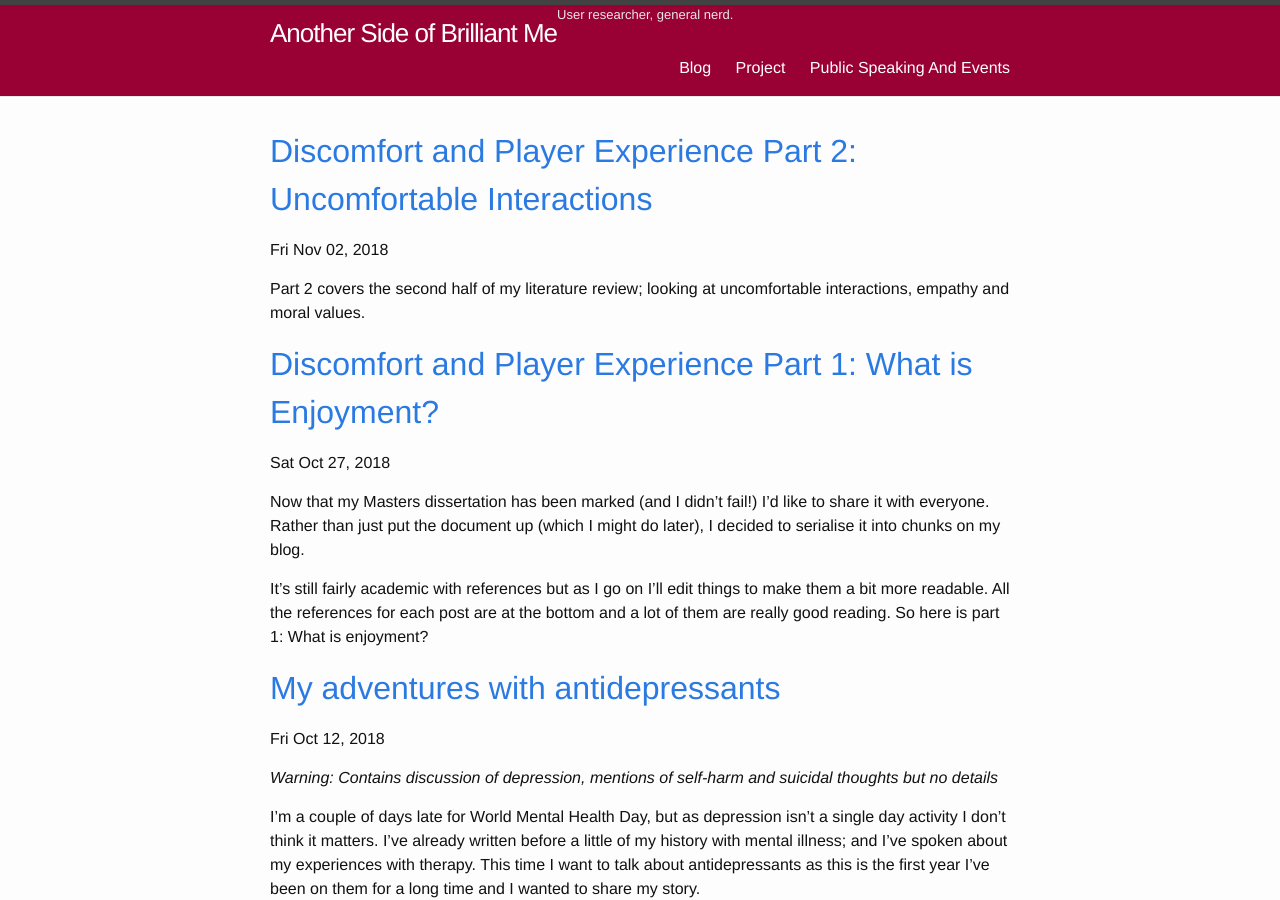
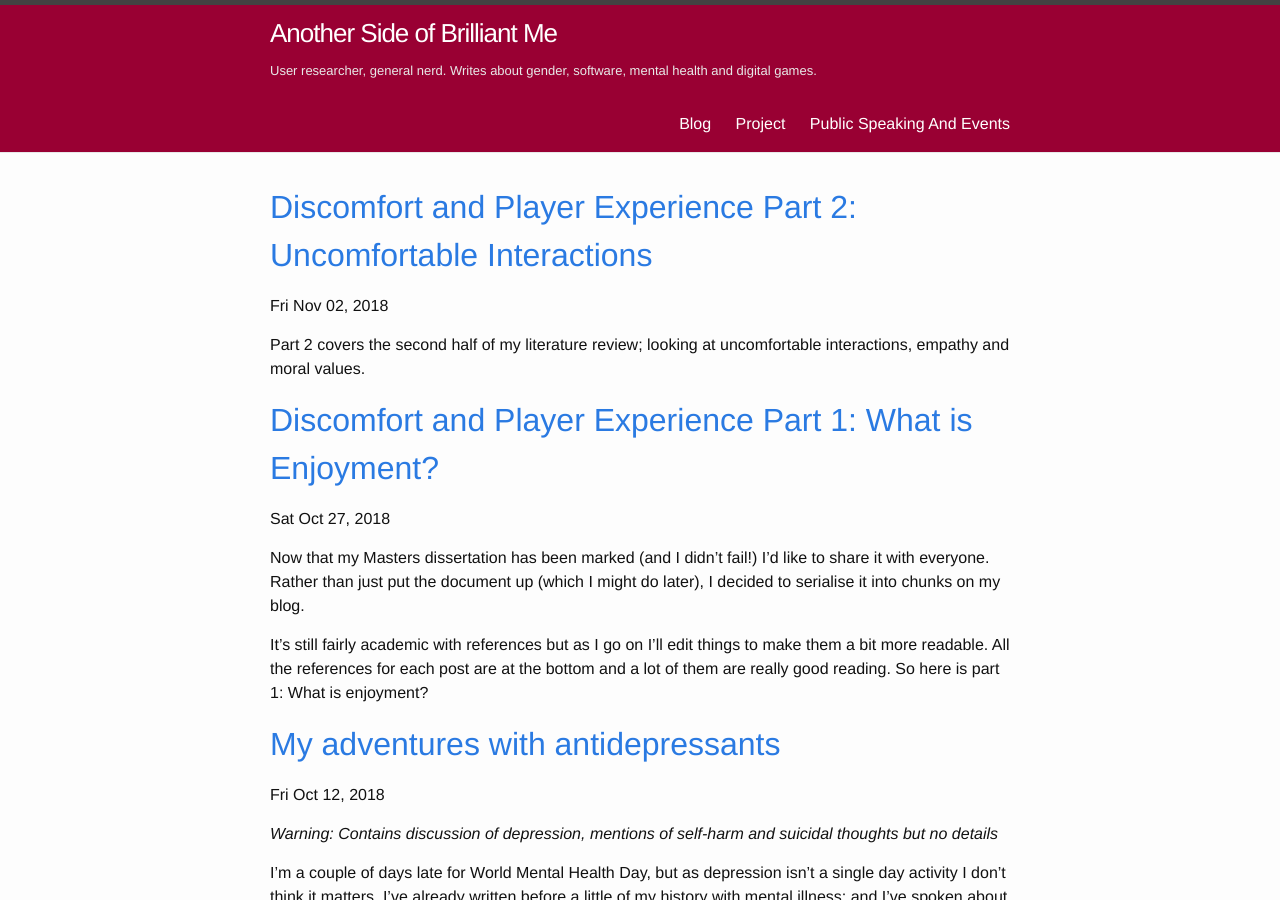
Before and after one commit to kitation/kitation.github.io, a Jekyll site: the page built from index.html, in a window 1280 px wide and 900 px high. Built offline with Jekyll 4.4.1, drawn with Linux system fonts in a browser that asks for light colours; the list of posts is cut into pages by our own code.

Commit message:
Change subtitle

```diff
--- a/_config.yml
+++ b/_config.yml
@@ -1,6 +1,6 @@
 # Site settings
 title: Another Side of Brilliant Me
-subtitle: "User researcher, general nerd."
+subtitle: "User researcher, general nerd. Writes about gender, software, mental health and digital games."
 email: chad@kitation.co.uk
 description:
 baseurl: "" # the subpath of your site, e.g. /blog/
```
